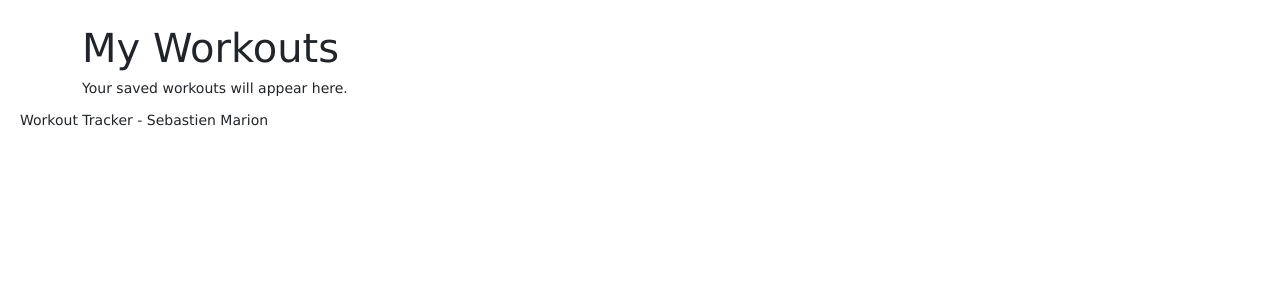
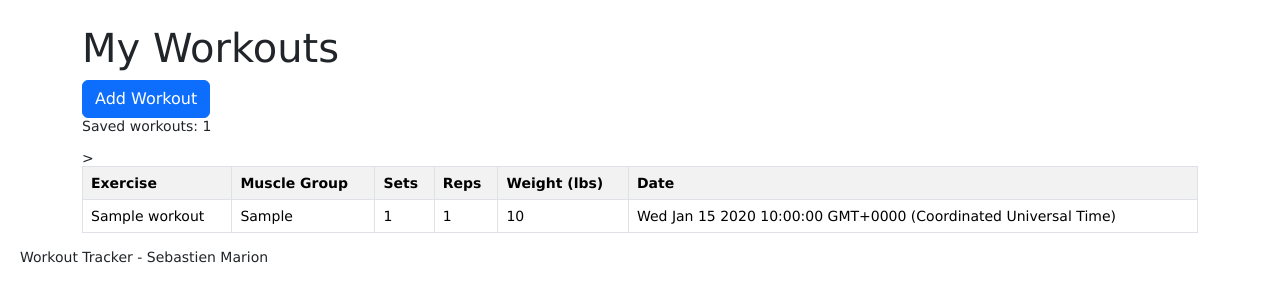
Before and after one commit to sebastienmarion1/INFR3120-Workout-Tracker-A3, a Node server app: page /workouts in a window 1280 px wide. Shown: the part 80-382 px from the top of the page. Run offline with Node 20, Linux system fonts and the light colour scheme; tables that the repository leaves empty hold one stand-in row (values such as "Sample post"); some libraries are stand-ins or nearby versions.

Commit message:
Connected MongoDB and added workout listing and adding

```diff
--- a/app.js
+++ b/app.js
@@ -1,3 +1,21 @@
+//Taken from the CRUB lecture example.
+require('dotenv').config();
+
+// Database connection adapted from the CRUD Part-1 lecture example.
+const mongoose = require('mongoose');
+let DB = require('./config/db');
+
+mongoose.connect(DB.URI);
+let mongoDB = mongoose.connection;
+
+// Will show if there is an error
+mongoDB.on('error', console.error.bind(console, 'Connection Error'));
+
+// will display a message when the database connection opens.
+mongoDB.once('open', () => {
+  console.log('Connected to Workout Tracker MongoDB');
+});
+
 var createError = require('http-errors');
 var express = require('express');
 var path = require('path');
--- /dev/null
+++ b/config/db.js
@@ -0,0 +1,4 @@
+// This reads the database connection string from the environment, just followed how we were shown in class.
+module.exports = {
+  URI: process.env.MONGODB_URI
+};
--- a/package.json
+++ b/package.json
@@ -8,9 +8,11 @@
   "dependencies": {
     "cookie-parser": "~1.4.4",
     "debug": "~2.6.9",
+    "dotenv": "^18.0.10",
     "ejs": "~2.6.1",
     "express": "~4.16.1",
     "http-errors": "~1.6.3",
+    "mongoose": "^9.13.0",
     "morgan": "~1.9.1"
   }
 }
--- a/routes/workouts.js
+++ b/routes/workouts.js
@@ -1,11 +1,29 @@
-//following the same layout as the generated homepage
+//following the same layout as the generated homepage.
 
 var express = require('express');
 var router = express.Router();
 
-//displaying the workout list page
-router.get('/', function(req, res, next) {
-  res.render('workouts', { title: 'Workouts' });
+// This just connects the router to the workout model.
+var Workout = require('../models/workout');
+
+// Read operation adapted from the CRUD Part-1 Book listing route.
+router.get('/', async function(req, res, next) {
+  try {
+    const workoutList = await Workout.find();
+
+    res.render('workouts', {
+      title: 'Workouts',
+      workoutList: workoutList
+    });
+  } catch (error) {
+    // This passes the database errors if any to the error handler middleware shown in class.
+    next(error);
+  }
+});
+
+// Displays the add form, using the CRUD example again.
+router.get('/add', function(req, res, next) {
+  res.render('addWorkout', { title: 'Add Workout' });
 });
 
 module.exports = router;
--- /dev/null
+++ b/views/addWorkout.ejs
@@ -0,0 +1,6 @@
+<%- include('partials/header') %>
+
+<h1>Add Workout</h1>
+<p>Enter your workout information below.</p>
+
+<%- include('partials/footer') %>
--- a/views/workouts.ejs
+++ b/views/workouts.ejs
@@ -2,6 +2,36 @@
 
 <%// making the workout list page %>
 <h1>My Workouts</h1>
-<p>Your saved workouts will appear here.</p>
+
+<%// This the form for creating a workout. %>
+<a href="/workouts/add" class="btn btn-primary">Add Workout</a>
+
+<%// Shows how many workout records were from mongodb. %>
+<p>Saved workouts: <%= workoutList.length %></p>
+
+<%// Displaying the workout records in a table, which was adapted from the CRUD part 1 lecture ones again. the list.ejs example specifically. %>
+<table class="table table-bordered table-striped table-hover">
+  <%// header row in the table %>
+  <tr>
+    <th>Exercise</th>
+    <th>Muscle Group</th>
+    <th>Sets</th>
+    <th>Reps</th>
+    <th>Weight (lbs)</th>
+    <th>Date</th>
+  </tr>
+
+  <%// displays each workout in a row of the table %>>
+  <% for(let count=0; count<workoutList.length; count++) { %>
+    <tr>
+      <td><%= workoutList[count].exerciseName %></td>
+      <td><%= workoutList[count].muscleGroup %></td>
+      <td><%= workoutList[count].sets %></td>
+      <td><%= workoutList[count].reps %></td>
+      <td><%= workoutList[count].weight %></td>
+      <td><%= workoutList[count].date %></td>
+    </tr>
+  <% } %>
+</table>
 
 <%- include('partials/footer') %>
```
Also changed, not shown: models/workout.js (added, +15 -0 lines), 1 other file.
